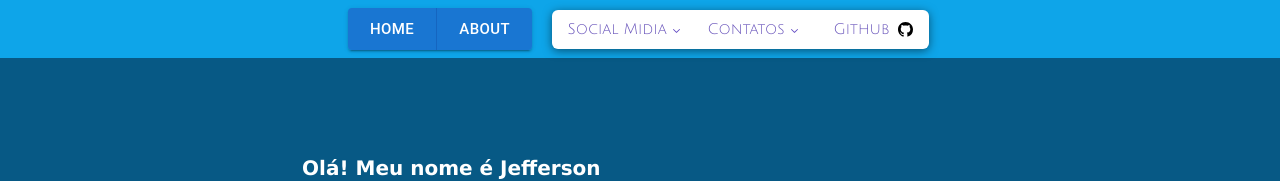
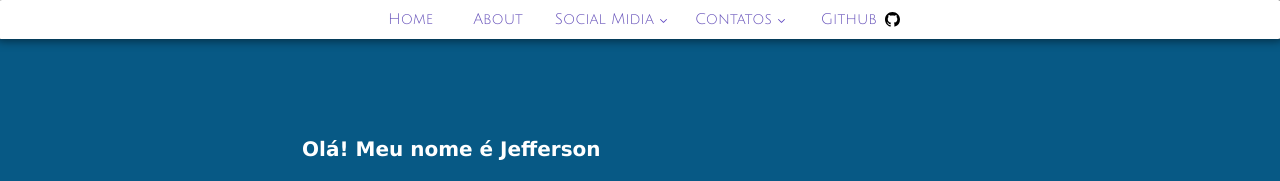
Before and after one commit to jeffersondrs/MyFirstWebSite, a React (Vite) app: page / in a window 1280 px wide. Shown: the top 181 px of the page. Built offline with nearby package versions, Linux system fonts and the light colour scheme.

Commit message:
Update nav bar

```diff
--- a/src/components/contact/Contact.radix.jsx
+++ b/src/components/contact/Contact.radix.jsx
@@ -1,5 +1,6 @@
 import React from "react";
 import { styled, keyframes } from "@stitches/react";
+import './contact.styles.scss'
 import * as NavigationMenuPrimitive from "@radix-ui/react-navigation-menu";
 import { CaretDownIcon } from "@radix-ui/react-icons";
 import { violet, mauve, indigo, purple, blackA } from "@radix-ui/colors";
@@ -64,9 +65,11 @@ const StyledList = styled(NavigationMenuPrimitive.List, {
   display: "flex",
   justifyContent: "center",
   backgroundColor: "white",
+  flexWrap: "wrap",
   padding: 4,
   borderRadius: 6,
   listStyle: "none",
+  width: "100vw",
   boxShadow: `0 2px 10px ${blackA.blackA7}`,
 });
 
@@ -329,6 +332,20 @@ export const NavigationMenuDemo = () => {
     <NavigationMenu>
       <NavigationMenuList>
         <NavigationMenuItem>
+          <NavigationMenuLink href="/">
+            <div className="flex flex-row justify-center items-center">
+              <div className="mx-2 ">Home</div>
+            </div>
+          </NavigationMenuLink>
+        </NavigationMenuItem>
+        <NavigationMenuItem>
+          <NavigationMenuLink href="/about">
+            <div className="flex flex-row justify-center items-center">
+              <div className="mx-2 ">About</div>
+            </div>
+          </NavigationMenuLink>
+        </NavigationMenuItem>
+        <NavigationMenuItem>
           <NavigationMenuTrigger>Social Midia</NavigationMenuTrigger>
           <NavigationMenuContent>
             <ContentList layout="one">
@@ -339,8 +356,11 @@ export const NavigationMenuDemo = () => {
               >
                 Adiciona la! <BsFacebook className="text-blue-600 w-6 h-6" />
               </ContentListItem>
-              <ContentListItem href="https://www.instagram.com/grinreborn/" title="Instagram">
-                Meu Instagram. <BsInstagram className="text-blue-600 w-6 h-6" />
+              <ContentListItem
+                href="https://www.instagram.com/grinreborn/"
+                title="Instagram"
+              >
+                Meu Instagram. <BsInstagram className="instagram w-6 h-6" />
               </ContentListItem>
               <ContentListItem
                 href="https://twitter.com/kalliadranoth"
@@ -358,22 +378,16 @@ export const NavigationMenuDemo = () => {
             <ContentList layout="two">
               <ContentListItem
                 title="Whatsapp"
-                href="https://api.whatsapp.com/send?phone=5521973152800"
+                href="https://wa.me/5521973152800"
               >
                 <BsWhatsapp className="text-green-500" />
               </ContentListItem>
-              <ContentListItem
-                title="Gmail"
-                href="jeffersonduarte@id.uff.br"
-              >
+              <ContentListItem title="Gmail" href="jeffersonduarte@id.uff.br">
                 E-mail para contato.
-                <SiGmail className="text-red-500"/>
+                <SiGmail className="text-red-500" />
               </ContentListItem>
-              <ContentListItem
-                title="Styling"
-                href="#"
-              >
-              In soon
+              <ContentListItem title="Styling" href="#">
+                In soon
               </ContentListItem>
               <ContentListItem
                 title="Animation"
@@ -381,18 +395,11 @@ export const NavigationMenuDemo = () => {
               >
                 In soon
               </ContentListItem>
-              <ContentListItem
-                title="Accessibility"
-                href="#"
-              >
-              In soon
-
+              <ContentListItem title="Accessibility" href="#">
+                In soon
               </ContentListItem>
-              <ContentListItem
-                title="Releases"
-                href="#"
-              >
-              In soon
+              <ContentListItem title="Releases" href="#">
+                In soon
               </ContentListItem>
             </ContentList>
           </NavigationMenuContent>
--- /dev/null
+++ b/src/components/contact/contact.styles.scss
@@ -0,0 +1,7 @@
+.instagram {
+    color: #f09433;
+    color: -moz-linear-gradient(45deg, #f09433 0%, #e6683c 25%, #dc2743 50%, #cc2366 75%, #bc1888 100%);
+    color: -webkit-linear-gradient(45deg, #f09433 0%, #e6683c 25%, #dc2743 50%, #cc2366 75%, #bc1888 100%);
+    color: linear-gradient(45deg, #f09433 0%, #e6683c 25%, #dc2743 50%, #cc2366 75%, #bc1888 100%);
+    filter: progid:DXImageTransform.Microsoft.gradient(startColorstr='#f09433', endColorstr='#bc1888', GradientType=1);
+}
--- a/src/components/videocomponent/Video.component.jsx
+++ b/src/components/videocomponent/Video.component.jsx
@@ -46,7 +46,7 @@ export default function Video() {
         />
         <img
           src="https://www.vectorlogo.zone/logos/mongodb/mongodb-ar21.svg"
-          className="w-20 sm:w-10 md:w-12 lg:w-16 h-20 sm:h-10 md:h-12 lg:h-16 xl:h-20 "
+          className="w-24 sm:w-10 md:w-12 lg:w-16 h-20 sm:h-10 md:h-12 lg:h-16 xl:h-20 "
         />
         <img
           src="https://www.svgrepo.com/show/303205/html-5-logo.svg"
@@ -58,7 +58,7 @@ export default function Video() {
         />
         <img
           src="https://github.githubassets.com/images/modules/logos_page/Octocat.png"
-          className="w-20 sm:w-10 md:w-12 lg:w-16   h-20"
+          className="w-20 sm:w-8 md:w-12 lg:w-14   h-20 sm:h-8 md:h-12 lg:h-14"
         />
       </div>
     </div>
--- a/src/routes/navegation/Navegation.components.jsx
+++ b/src/routes/navegation/Navegation.components.jsx
@@ -1,19 +1,11 @@
 import { Outlet } from "react-router-dom";
 import "./Nav.syles.scss";
-import Home from "./Navegation.home";
 import Contato from "../../components/contact/Contact.radix";
 
 export default function Navegation() {
   return (
     <>
-      <div className="flex flex-row items-center flex-wrap justify-center w-full h-full bg-sky-500">
-        <div>
-        <Home />
-        </div>
-        <div className="h-12 flex flex-row justify-center items-center w-[400px]">
-        <Contato />
-        </div>
-      </div>
+      <Contato />
       <Outlet />
     </>
   );
```
